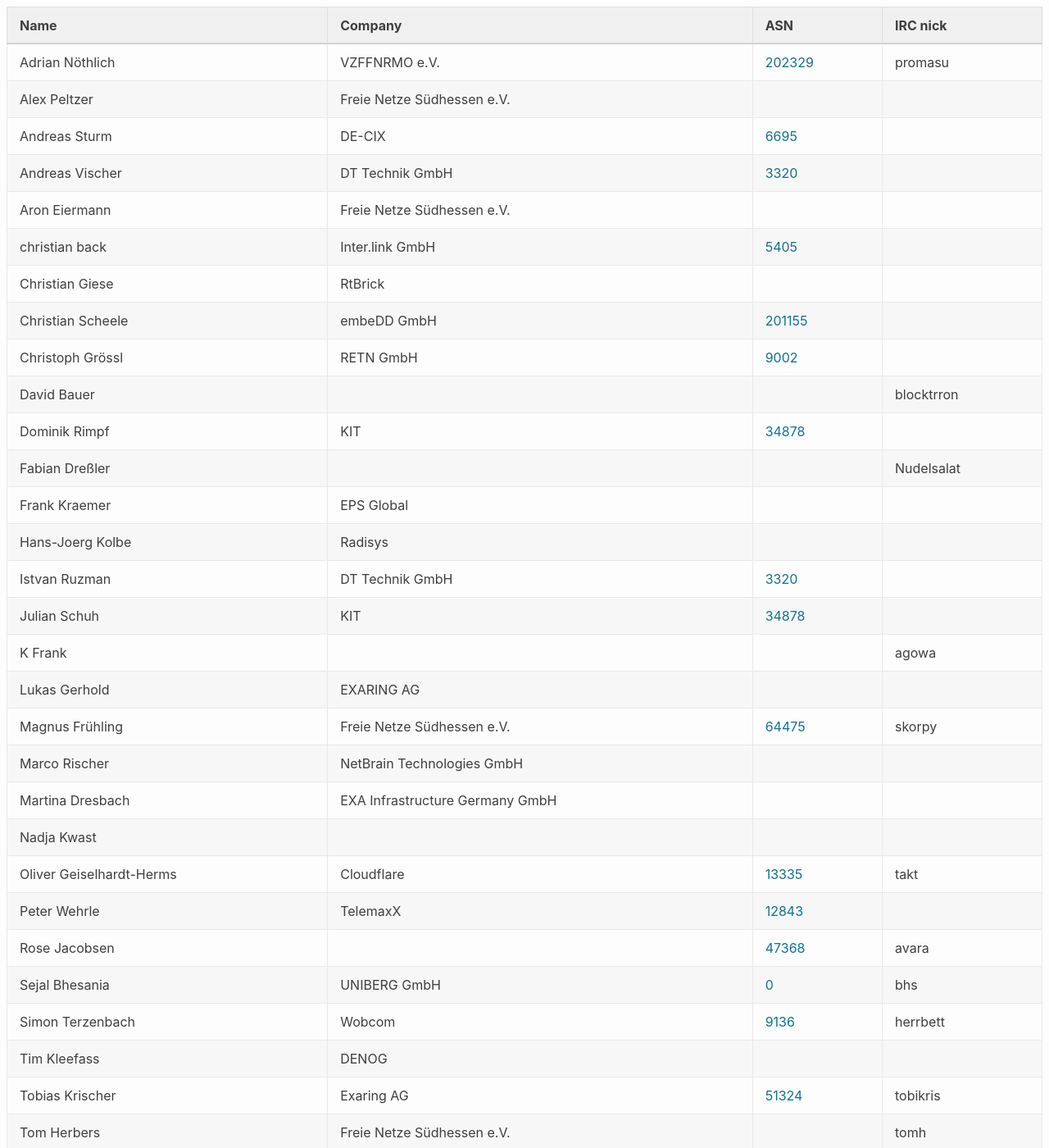
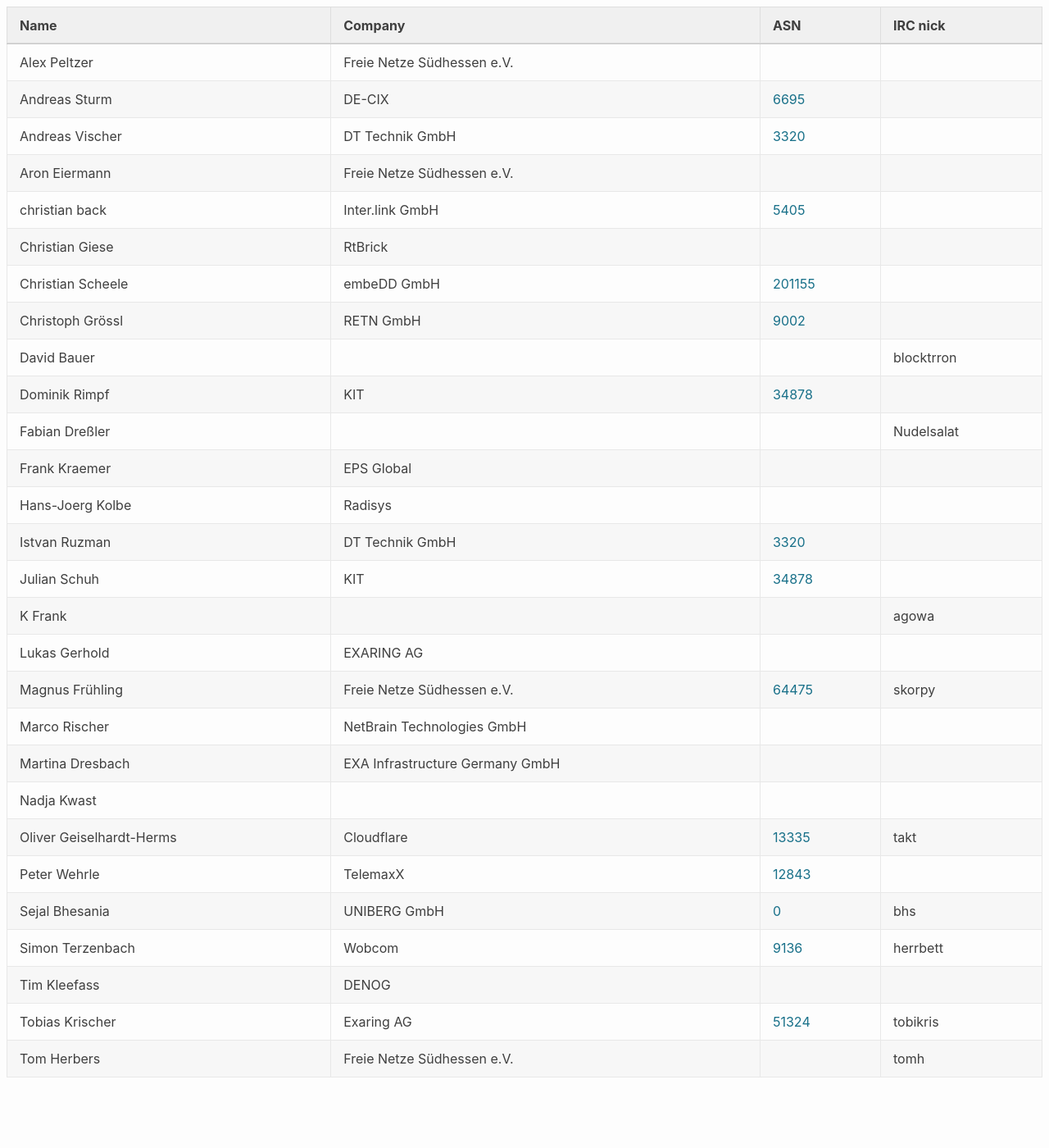
Before and after one commit to denog/pretix-attendeelist, a Jekyll site: the page built from meetup2023_04/index.markdown, in a window 1280 px wide and 1400 px high. Shown: the whole window at 82% size. Built offline with Jekyll 4.4.1, drawn with Linux system fonts in a browser that asks for light colours.

Commit message:
Latest data: Sat Jun 17 21:09:27 UTC 2023

```diff
--- a/_data/attendees_denog_meetup_2023_04.json
+++ b/_data/attendees_denog_meetup_2023_04.json
@@ -1,10 +1,4 @@
 [
-  {
-    "name": "Adrian Nöthlich",
-    "company": "VZFFNRMO e.V.",
-    "irc": "promasu",
-    "asn": "202329"
-  },
   {
     "name": "Alex Peltzer",
     "company": "Freie Netze Südhessen e.V.",
@@ -144,12 +138,6 @@
     "asn": "12843"
   },
   {
-    "name": "Rose Jacobsen",
-    "company": null,
-    "irc": "avara",
-    "asn": "47368"
-  },
-  {
     "name": "Sejal Bhesania",
     "company": "UNIBERG GmbH",
     "irc": "bhs",
```
